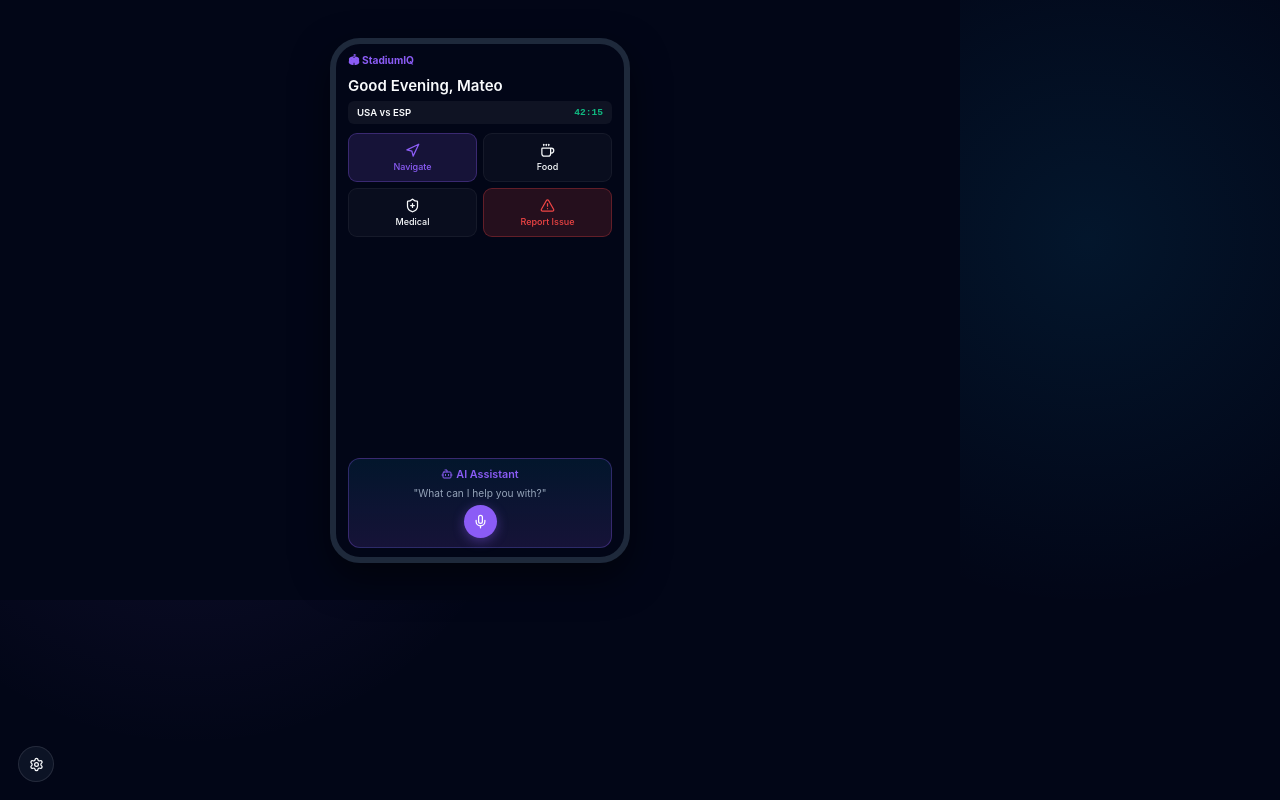
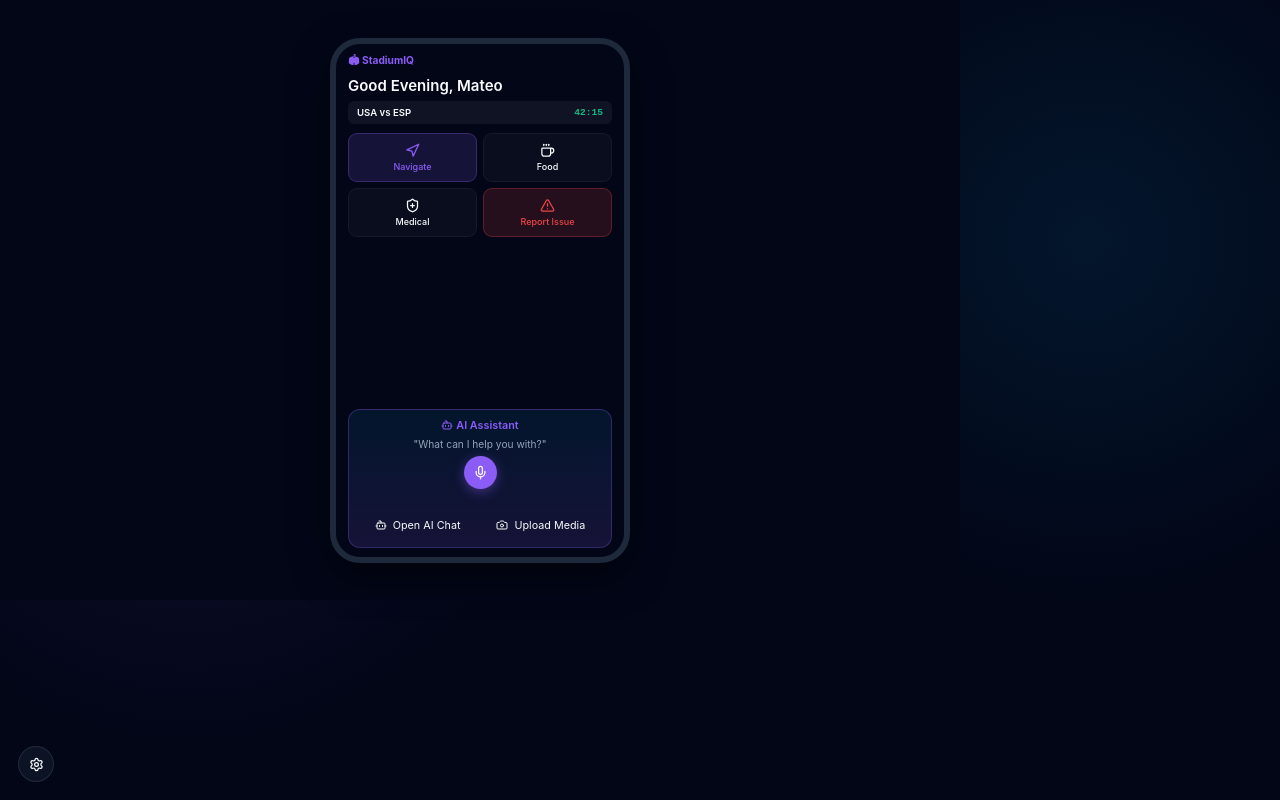
Before and after one commit to saurabhssy07-eng/Stadium-IQ, a React (Vite) app: page /fan in a window 1280 px wide. Built offline with nearby package versions, Linux system fonts and the light colour scheme.

Commit message:
Add explicit AI Chat and Media Upload buttons to Fan home

```diff
--- a/src/features/fan/components/FanHome.tsx
+++ b/src/features/fan/components/FanHome.tsx
@@ -1,6 +1,6 @@
 import React from 'react';
 import { Link } from 'react-router-dom';
-import { Navigation, Coffee, ShieldPlus, TriangleAlert, Mic, Bot } from 'lucide-react';
+import { Navigation, Coffee, ShieldPlus, TriangleAlert, Mic, Bot, Camera } from 'lucide-react';
 import { motion } from 'framer-motion';
 import styles from './FanHome.module.css';
 
@@ -50,6 +50,14 @@ export const FanHome: React.FC = () => {
         <Link to="/fan/ai-conversation" className={styles.micBtn} aria-label="Start voice assistant">
           <Mic size={20} />
         </Link>
+        <div style={{ display: 'flex', gap: '1rem', marginTop: '1.5rem', width: '100%', justifyContent: 'center' }}>
+          <Link to="/fan/ai-conversation" style={{ padding: '0.5rem 1rem', background: 'var(--color-surface)', borderRadius: '20px', textDecoration: 'none', color: 'var(--color-text)', display: 'flex', alignItems: 'center', gap: '0.5rem', fontSize: '0.9rem' }}>
+            <Bot size={16} /> Open AI Chat
+          </Link>
+          <Link to="/fan/report" style={{ padding: '0.5rem 1rem', background: 'var(--color-surface)', borderRadius: '20px', textDecoration: 'none', color: 'var(--color-text)', display: 'flex', alignItems: 'center', gap: '0.5rem', fontSize: '0.9rem' }}>
+            <Camera size={16} /> Upload Media
+          </Link>
+        </div>
       </div>
     </motion.div>
   );
```
